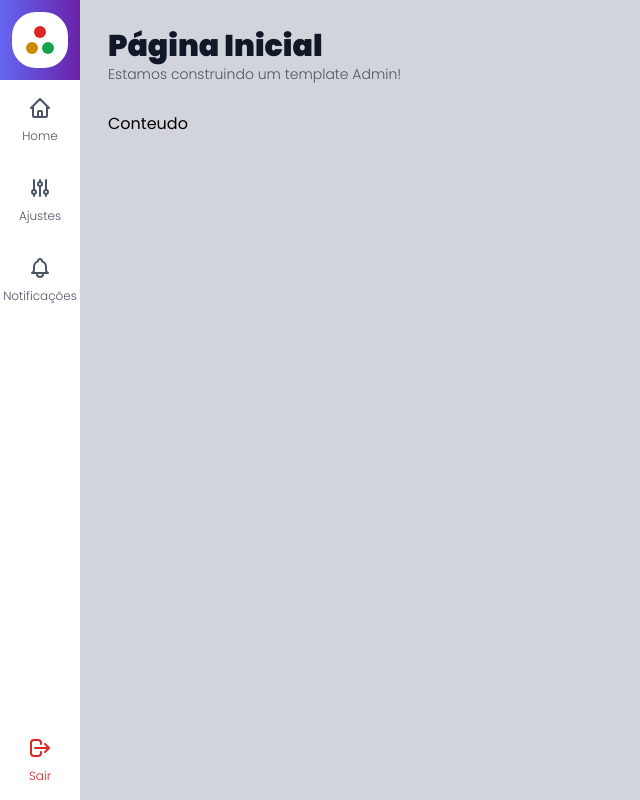
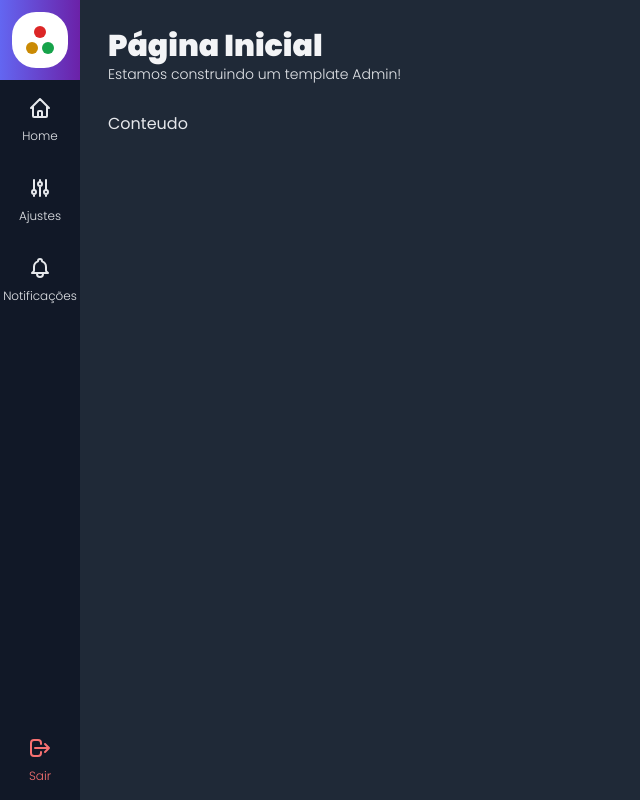
Before and after one commit to MatheusFornari96/admin-template, a Next.js app: page / in a window 1280 px wide. Shown: the whole page, without its empty margins (0-640 px from the left). Built offline with nearby package versions, Linux system fonts and the light colour scheme.

Commit message:
esquema de cores 2

```diff
--- a/src/components/template/Conteudo.tsx
+++ b/src/components/template/Conteudo.tsx
@@ -6,6 +6,7 @@
   return (
     <div className={`
     flex flex-col mt-7
+    dark:text-gray-200
     `}>
       {props.children}
     </div>
--- a/src/components/template/Layout.tsx
+++ b/src/components/template/Layout.tsx
@@ -10,7 +10,7 @@
 
 export default function Layout(props: LayoutProps) {
   return (
-    <div className={` flex h-screen w-screen`}>
+    <div className={`dark flex h-screen w-screen`}>
       <MenuLateral />
       <div className={`
       flex flex-col w-full p-7 bg-gray-300 dark:bg-gray-800
--- a/src/components/template/MenuItem.tsx
+++ b/src/components/template/MenuItem.tsx
@@ -13,13 +13,11 @@
     return (
       <a className={`
       flex flex-col justify-center items-center
-      h-20 w-20  text-gray-600
+      h-20 w-20  text-gray-600  dark:text-gray-200
       ${props.className}
       `}>
         {props.icon}
-        <span className={`
-          text-xs font-light mt-2
-        `}>
+        <span className={`text-xs font-light mt-2`}>
           {props.text}
         </span>
       </a>
@@ -28,7 +26,7 @@
 
   return (
     <li onClick={props.onClick} className={`
-    hover:bg-gray-100
+    hover:bg-gray-100    dark:hover:bg-gray-800
     cursor-pointer
     `} >
       {props.url ? (
--- a/src/components/template/MenuLateral.tsx
+++ b/src/components/template/MenuLateral.tsx
@@ -4,7 +4,11 @@
 
 export default function MenuLateral() {
   return (
-    <aside className="flex flex-col">
+    <aside className="
+      flex flex-col
+      bg-gray-200 dark:text-gray-700
+      dark:bg-gray-900
+      ">
       <div className={`
         flex flex-col items-center justify-center
         bg-gradient-to-r from-indigo-500 to-purple-800
@@ -22,8 +26,9 @@
           text="Sair" icon={LogoutIcon}
           onClick={() => console.log('Logout')}
           className={`
-          text-red-600
+          text-red-600 dark:text-red-400
           hover:bg-red-400 hover:text-white
+          dark:hover:text-white
           `}
         />
       </ul>
--- a/src/components/template/Titulo.tsx
+++ b/src/components/template/Titulo.tsx
@@ -8,11 +8,12 @@
     <div>
       <h1 className={`
         font-black text-3xl
-        text-gray-900
+        text-gray-900 dark:text-gray-100
       `}>
         {props.titulo}</h1>
       <h2 className={`
         font-light text-sm text-gray-600
+        dark:text-gray-200
       `}>
         {props.subtitulo}</h2>
     </div>
--- a/tailwind.config.js
+++ b/tailwind.config.js
@@ -4,7 +4,7 @@
     "./src/pages/**/*.{js,ts,jsx,tsx}",
     "./src/components/**/*.{js,ts,jsx,tsx}",
   ],
-  darkMode: 'class',
+  darkMode: 'class', //or media
   theme: {
     extend: {},
   },
```
